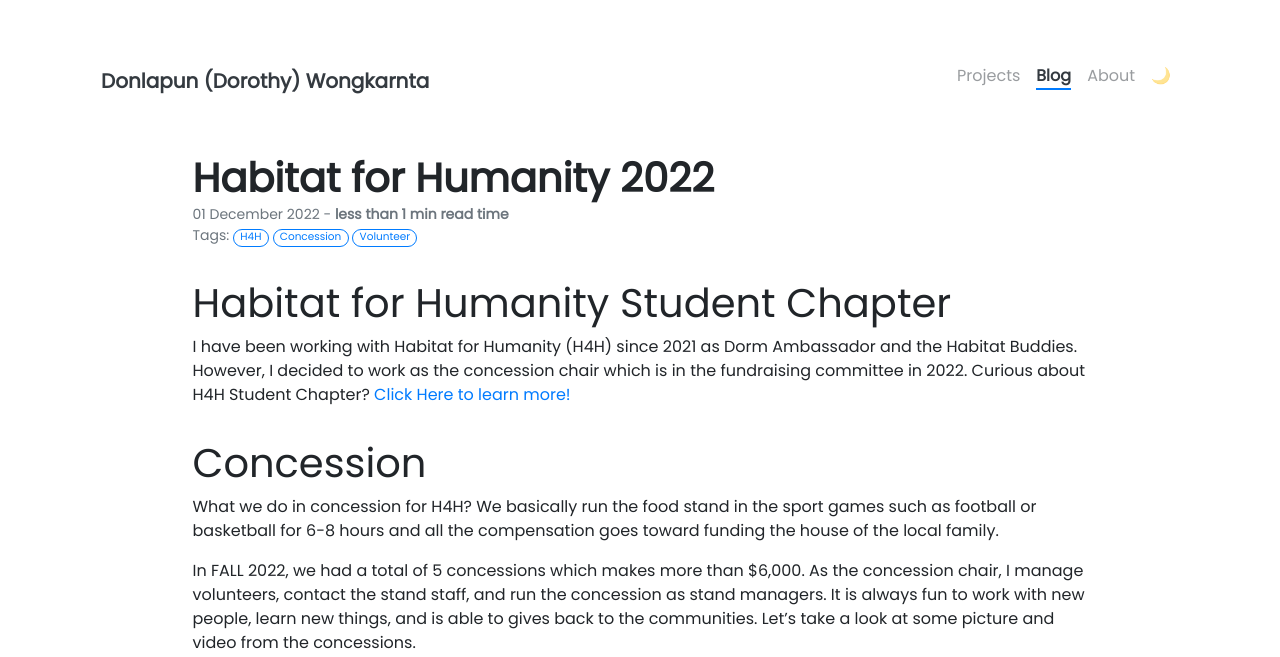
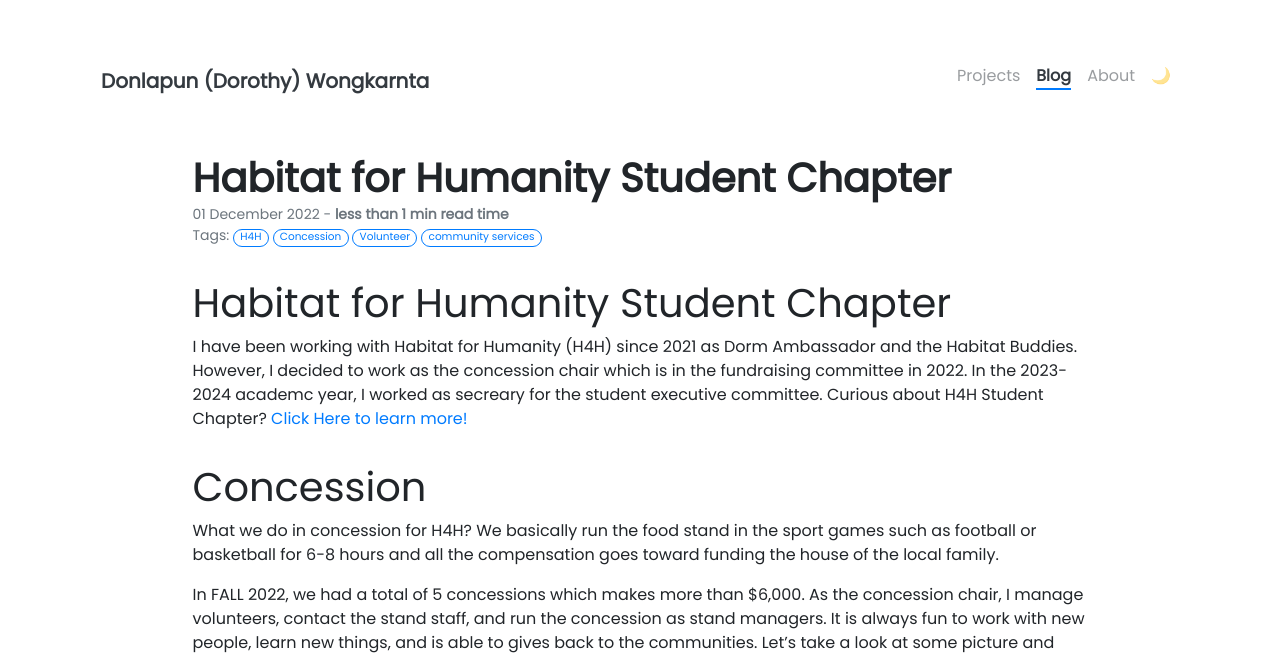
Before and after one commit to Donlapun/donlapun.github.io, a Jekyll site: the page built from _posts/2022-12-01- habitat-for-humanity.md, in a window 1280 px wide and 1400 px high. Shown: the top 657 px of the window. Built offline with Jekyll 4.4.1, drawn with Linux system fonts in a browser that asks for light colours; nearby versions of some CDN libraries; our own code applies the rules of GitHub Pages for plain Markdown files; some of the changed text lies outside the part shown.

Commit message:
Update 2022-12-01- habitat-for-humanity.md
update h4h description

```diff
--- a/_posts/2022-12-01- habitat-for-humanity.md
+++ b/_posts/2022-12-01- habitat-for-humanity.md
@@ -1,13 +1,13 @@
 ---
-title: Habitat for Humanity 2022
-tags: [H4H, Concession, Volunteer]
+title: Habitat for Humanity Student Chapter
+tags: [H4H, Concession, Volunteer, community services]
 style: fill
 color: secondary
-description: Take a quick of what I did with Habitat for Humanity Student Chapter in 2022.
+description: Take a quick of what I did with Habitat for Humanity Student Chapter in my undergraduate studies.
 ---
 
 # Habitat for Humanity Student Chapter
-I have been working with Habitat for Humanity (H4H) since 2021 as Dorm Ambassador and the Habitat Buddies. However, I decided to work as the concession chair which is in the fundraising committee in 2022.
+I have been working with Habitat for Humanity (H4H) since 2021 as Dorm Ambassador and the Habitat Buddies. However, I decided to work as the concession chair which is in the fundraising committee in 2022. In the 2023-2024 academc year, I worked as secreary for the student executive committee.
 Curious about H4H Student Chapter? [Click Here to learn more!](https://uiuchfh.wixsite.com/uiuchabitat)
 
 # Concession
@@ -15,7 +15,11 @@
 
 In FALL 2022, we had a total of 5 concessions which makes more than $6,000. As the concession chair, I manage volunteers, contact the stand staff, and run the concession as stand managers. It is always fun to work with new people, learn new things, and is able to gives back to the communities. Let's take a look at some picture and video from the concessions.
 
-There are other events that people can participate in H4H as well. This includes build the house for the family, promote h4H events, and signature events for fundraising!
+# Secretary
+As the secretary, I managed the organiation archive, google calendar, space reservation. Additionally, I also participate in the weekly executive meeting and maintain the H4H officer requirements.
+
+
+There are other events that people can participate in H4H as well and you don't have to become officers to do so! This includes build the house for the family, promote h4H events, and signature events for fundraising!
 ![concession](/assets/pngs/concession_22.JPG)
 
 ![broomball](/assets/pngs/broomball_22.JPG)
```
